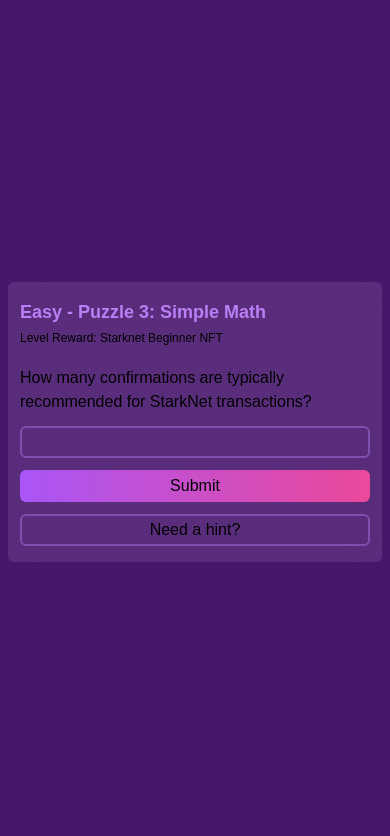
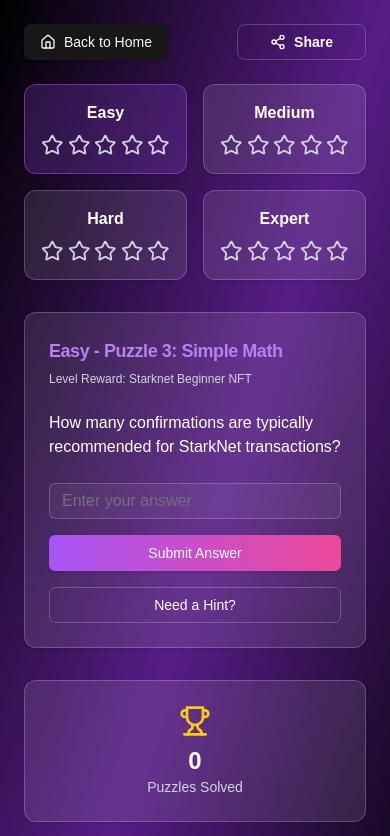
Before and after one commit to manstevo/NFT-Scavenger-Hunt-Game, a Next.js app in the folder frontend/: page /puzzle in a window 390 px wide. Shown: the top 836 px of the page. Built offline with nearby package versions, Linux system fonts and the light colour scheme.

Commit message:
created a responsive puzzle page

```diff
--- a/frontend/app/puzzle/page.js
+++ b/frontend/app/puzzle/page.js
@@ -1,10 +1,92 @@
 import PuzzleComponent from "@/components/PuzzleComponent";
+import ShareButton from "@/components/ShareButton";
+import { Button } from "@/components/ui/button";
+import Link from "next/link";
 import React from "react";
+import {
+  Card,
+  CardContent,
+  CardDescription,
+  CardHeader,
+  CardTitle,
+} from "@/components/ui/card";
+import { Trophy, Brain, Lock, CheckCircle, Home, Star } from "lucide-react";
+import Rating from "@/components/Rating";
+import AchievementCard from "@/components/AchievementCard";
+
+export const gameLevels = {
+  easy: {
+    name: "Easy",
+  },
+  medium: {
+    name: "Medium",
+  },
+  hard: {
+    name: "Hard",
+  },
+  expert: {
+    name: "Expert",
+  },
+};
 
 const Puzzle = () => {
+  let currentDifficulty = "easy";
+  let completedDifficulties = [];
+  let completedPuzzles = [];
+  let score = 0;
   return (
-    <div className="!bg-[#47166D] h-dvh w-screen flex items-center justify-center px-2">
-      <PuzzleComponent />
+    <div className="min-h-screen w-full bg-gradient-to-br from-black via-purple-900 to-black p-6">
+      <div className="max-w-4xl mx-auto">
+        <div className="mb-6 flex items-center justify-between">
+          <Button>
+            <Link href="/" className="flex items-center gap-2">
+              <Home size={20} />
+              Back to Home
+            </Link>
+          </Button>
+          <ShareButton />
+        </div>
+        <div className="grid grid-cols-2 md:grid-cols-4 gap-4 mb-8">
+          {Object.entries(gameLevels).map(([difficulty, level]) => (
+            <Card
+              key={difficulty}
+              className={`backdrop-blur-lg border-white/20 ${
+                currentDifficulty === difficulty
+                  ? "bg-purple-500/20 border-purple-500/50"
+                  : completedDifficulties.includes(difficulty)
+                  ? "bg-green-500/20 border-green-500/50"
+                  : "bg-white/10"
+              }`}
+            >
+              <CardContent className="p-4 text-center">
+                <h3 className="text-white font-bold">{level.name}</h3>
+                <Rating />
+              </CardContent>
+            </Card>
+          ))}
+        </div>
+        <PuzzleComponent />
+        <div className="mt-8 grid grid-cols-1 sm:grid-cols-3 gap-4">
+          <AchievementCard
+            icon={Trophy}
+            value={completedPuzzles.length}
+            label="Puzzles Solved"
+            color="yellow"
+          />
+          <AchievementCard
+            icon={Brain}
+            value={completedDifficulties.length}
+            label="Levels Completed"
+            color="purple"
+          />
+          <AchievementCard
+            icon={CheckCircle}
+            value={score}
+            label="Score"
+            color="green"
+          />
+        </div>
+      </div>
     </div>
   );
 };
--- a/frontend/components/AchievementCard.jsx
+++ b/frontend/components/AchievementCard.jsx
@@ -1,14 +1,21 @@
 import React from "react";
-
+import { CardContent, Card } from "./ui/card";
 const AchievementCard = ({ icon: Icon, value, label, color }) => {
+  const colorClasses = {
+    yellow: "text-yellow-400",
+    purple: "text-purple-400",
+    green: "text-green-400",
+  };
   return (
-    <div className="backdrop-blur-lg bg-white/10 border-white/20 text-white rounded-lg shadow-md p-4">
-      <div className="text-center">
-        <Icon className={`w-8 h-8 mx-auto mb-2 text-${color}-400`} />
-        <p className="text-2xl font-bold">{value}</p>
-        <p className="text-sm text-gray-300">{label}</p>
-      </div>
-    </div>
+    <Card className="backdrop-blur-lg bg-white/10 border-white/20 text-white">
+      <CardContent className="pt-6">
+        <div className="text-center">
+          <Icon className={`w-8 h-8 mx-auto mb-2 ${colorClasses[color]}`} />
+          <p className="text-2xl font-bold">{value}</p>
+          <p className="text-sm text-gray-300">{label}</p>
+        </div>
+      </CardContent>
+    </Card>
   );
 };
 
--- a/frontend/components/PuzzleComponent.jsx
+++ b/frontend/components/PuzzleComponent.jsx
@@ -1,6 +1,14 @@
 "use client";
 import { useState } from "react";
-
+import {
+  Card,
+  CardContent,
+  CardDescription,
+  CardHeader,
+  CardTitle,
+} from "@/components/ui/card";
+import { Button } from "./ui/button";
+import { Input } from "./ui/input";
 // puzzle data to simulate data coming in
 const puzzleData = {
   title: "Simple Math",
@@ -19,36 +27,36 @@
     setShowHint((prev) => !prev);
   };
   return (
-    <div className="">
-      <div className="backdrop-blur-lg bg-white/10 max-w-3xl mx-auto border-0 rounded-md px-3 py-4 flex flex-col gap-1">
-        <h3 className="text-lg text-[#BA7FF4] font-semibold">
+    <Card className="backdrop-blur-lg bg-white/10 border-white/20 text-white">
+      <CardHeader>
+        <CardTitle className="text-lg text-[#BA7FF4] font-semibold">
           {puzzleData.level} - Puzzle {puzzleData.puzzleNumber}:{" "}
           {puzzleData.title}
-        </h3>
-        <p className="text-xs md:text-sm">
+        </CardTitle>
+        <CardDescription className="text-xs md:text-sm text-gray-300">
           Level Reward: {puzzleData.levelReward}
-        </p>
-        <form className="mt-4 flex flex-col gap-3">
+        </CardDescription>
+      </CardHeader>
+      <CardContent>
+        <form className="space-y-6">
           <label htmlFor="puzzle">{puzzleData.puzzle}</label>
-          <input
-            id="puzzle"
-            name="puzzle"
-            className="bg-transparent rounded-md h-8 border-[#BA7FF4]/40 border-2"
-          />
-          <button
-            type="submit"
-            className="h-8 rounded-md bg-gradient-to-r from-[#A955F6] to-[#EB489A]"
-          >
-            {" "}
-            Submit
-          </button>
-          <button
-            type="button"
-            onClick={handleShowHint}
-            className="rounded-md h-8 border-[#BA7FF4]/40 border-2 "
-          >
-            Need a hint?
-          </button>
+          <div className="space-y-4">
+            <Input
+              type="text"
+              placeholder="Enter your answer"
+              className="bg-white/5 border-white/20 text-white"
+            />
+            <Button className="w-full bg-gradient-to-r from-purple-500 to-pink-500 hover:from-purple-600 hover:to-pink-600">
+              Submit Answer
+            </Button>
+            <Button
+              variant="outline"
+              className="w-full border-white/20 text-white bg-transparent hover:text-white hover:bg-white/10"
+              onClick={handleShowHint}
+            >
+              Need a Hint?
+            </Button>
+          </div>
 
           {showHint && (
             <p className="flex items-center mx-auto text-center">
@@ -56,8 +64,8 @@
             </p>
           )}
         </form>
-      </div>
-    </div>
+      </CardContent>
+    </Card>
   );
 };
 
--- a/frontend/components/Rating.jsx
+++ b/frontend/components/Rating.jsx
@@ -2,32 +2,27 @@
 import { Star } from "lucide-react";
 
 const Rating = ({
-
   totalStars = 5,
   filledStars,
-    levelText,
 
-    customstyles = ''
+  customstyles = "",
 }) => {
   const getStarIcon = (isFilled) => (
     <Star
-            className={`w-6 h-6 transition-transform  transform hover:scale-110 cursor:pointer ${isFilled ? 'fill-current text-yellow-500' : 'text-gray-300'}`}
+      className={`w-6 h-6 transition-transform  transform hover:scale-110 cursor:pointer ${
+        isFilled ? "fill-current text-yellow-500" : "text-gray-300"
+      }`}
     />
   );
 
   return (
-        <div className={` flex flex-col items-center justify-center w-full p-4 bg-white/10 font-bold border-2 border-purple-400/100 backdrop-blur-lg rounded-lg transition ease-in-out delay-150 `}>
-            <div className="mr-4 text-white mb-2 text-center">
-                {levelText}
-            </div>
-            <div className="flex">
+    <div className="flex justify-center gap-1 mt-2">
       {Array.from({ length: totalStars }, (__, index) => (
         <React.Fragment key={index}>
           {getStarIcon(index < filledStars)}
         </React.Fragment>
       ))}
     </div>
-        </div>
   );
 };
 
--- a/frontend/components/ShareButton.jsx
+++ b/frontend/components/ShareButton.jsx
@@ -31,7 +31,7 @@
     <Button
       onClick={handleShare}
       variant="outline"
-      className="w-full sm:w-auto border-white/20 text-white hover:bg-white/10 hover:text-white bg-transparent font-bold py-4 px-8 rounded-lg transform transition-all hover:scale-105"
+      className="w-fit  border-white/20 text-white hover:bg-white/10 hover:text-white bg-transparent font-bold py-4 px-8 rounded-lg transform transition-all hover:scale-105"
     >
       <span className="flex items-center gap-2">
         <Share2 size={20} />
```
Lines whose indentation alone changed are shown as unchanged.
